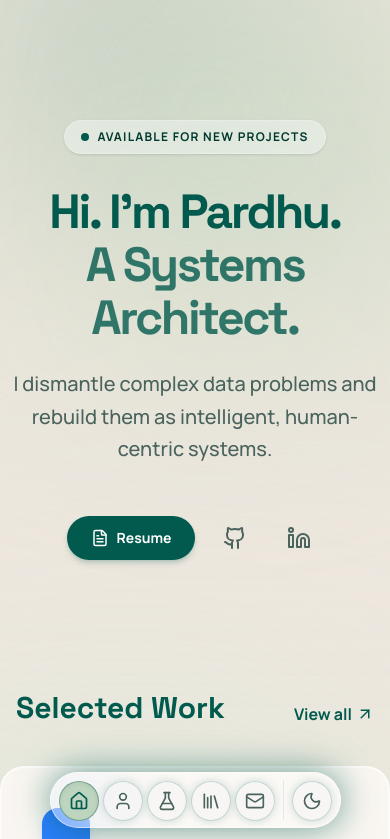
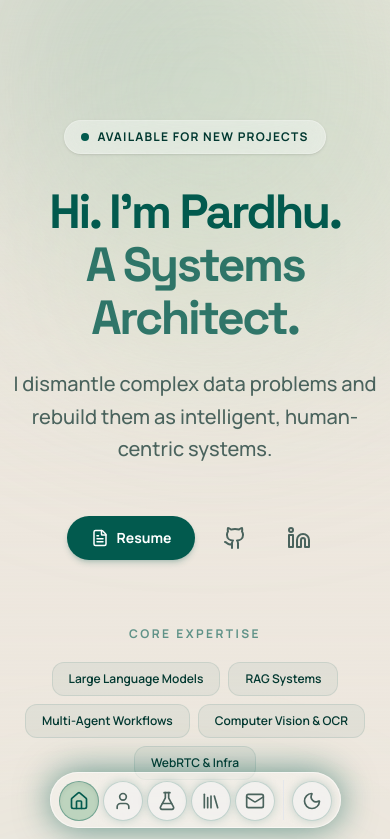
Before and after one commit to PardhaSarathy/newportfolio, a Next.js app: page / in a window 390 px wide. Shown: the top 839 px of the page. Built offline with nearby package versions, Linux system fonts and the light colour scheme.

Commit message:
Replace Marquee with static Core Expertise tags for safer mobile responsiveness

```diff
--- a/app/page.tsx
+++ b/app/page.tsx
@@ -77,6 +77,32 @@ export default function Home() {
               <Linkedin size={24} />
             </a>
           </div>
+
+          {/* Static Core Expertise Tags - Mobile Safe */}
+          <motion.div
+            initial={{ opacity: 0, y: 20 }}
+            animate={{ opacity: 1, y: 0 }}
+            transition={{ delay: 0.6, duration: 0.8 }}
+            className="pt-10 md:pt-12 flex flex-col items-center gap-5"
+          >
+            <p className="text-xs font-bold text-brand-main/60 dark:text-[#8EBAAA] tracking-[0.2em] uppercase">Core Expertise</p>
+            <div className="flex flex-wrap justify-center gap-2 md:gap-3 max-w-2xl px-2">
+              {[
+                "Large Language Models",
+                "RAG Systems",
+                "Multi-Agent Workflows",
+                "Computer Vision & OCR",
+                "WebRTC & Infra"
+              ].map((skill) => (
+                <span
+                  key={skill}
+                  className="px-4 py-2 rounded-xl bg-brand-main/5 dark:bg-white/5 border border-brand-main/10 dark:border-white/10 text-brand-dark dark:text-[#D1EBE1] text-xs md:text-sm font-semibold transition-colors hover:bg-brand-main/10 dark:hover:bg-white/10 cursor-default"
+                >
+                  {skill}
+                </span>
+              ))}
+            </div>
+          </motion.div>
         </motion.div>
 
       </section>
```
